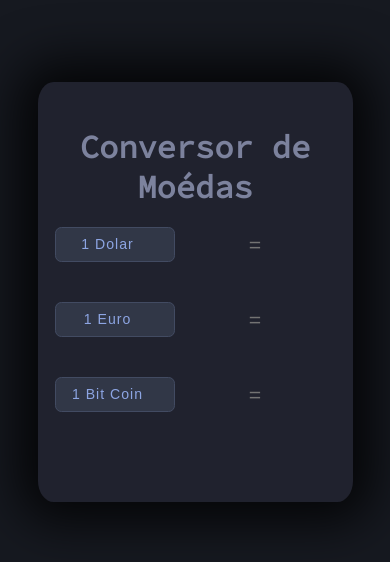
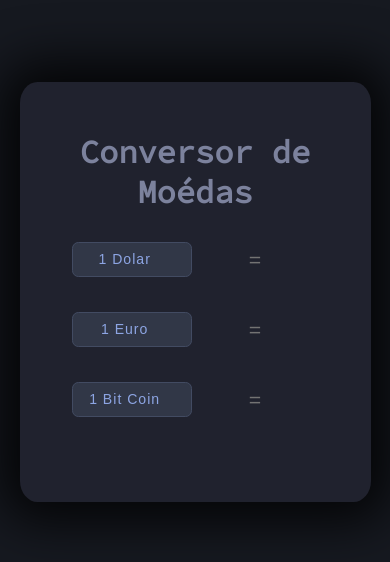
Before and after one commit to DaniloMelo/conversor-de-moedas, a plain HTML site: page index.html in a window 390 px wide. Shown: the part 130-692 px from the top of the page. Drawn offline with Linux system fonts and the light colour scheme; no server answers.

Commit message:
Adicionando media query para ajuste do layout em resoluções menores.

```diff
--- a/index.html
+++ b/index.html
@@ -19,7 +19,7 @@
 </head>
 
 <body>
-    <div class="wraper">
+    <div class="wrapper">
         <h1 class="title">Conversor de Moédas</h1>
         <div class="dolar">
             <input type="number" class="dolar__inp" placeholder="1 Dolar">
--- a/style.css
+++ b/style.css
@@ -1,10 +1,10 @@
-*{
+* {
     padding: 0;
     margin: 0;
     box-sizing: border-box;
 }
 
-body{
+body {
 
     font-family: 'Source Code Pro', monospace;
     display: flex;
@@ -14,39 +14,40 @@ body{
     background: rgb(22, 25, 32);
 }
 
-.wraper{
+.wrapper {
     display: flex;
     flex-direction: column;
-    justify-content: flex-end;
+    justify-content: center;
     align-items: center;
-    width: 315px;
+    width: 500px;
     height: 420px;
     border-radius: 5%;
     background: rgb(32, 34, 46);
-    box-shadow: 0px 0px 50px 20px rgba(0,0,0,0.8);
+    box-shadow: 0px 0px 50px 20px rgba(0, 0, 0, 0.8);
+    min-width: 350px
 }
 
-.title{
+.title {
     color: rgb(124, 130, 157);
     font-size: 2em;
     text-align: center;
-    margin-bottom: 20px;
+    margin: 0px auto 30px auto;
 }
 
 .dolar,
 .euro,
-.btc{
+.btc {
     display: flex;
     justify-content: space-between;
     align-items: center;
-    width: 280px;
-    margin-bottom: 40px;
+    width: 70%;
+    margin-bottom: 10%;
 
 }
 
 .dolar__inp,
 .euro__inp,
-.btc__inp{
+.btc__inp {
     background: rgb(49, 55, 71);
     border: 1px solid rgb(66, 75, 98);
     border-radius: .5em;
@@ -60,20 +61,17 @@ body{
 
 .dolar__inp::placeholder,
 .euro__inp::placeholder,
-.btc__inp::placeholder{
+.btc__inp::placeholder {
     text-align: center;
     color: rgb(141, 165, 227);
     font-size: 1.1em;
     letter-spacing: 1px;
 }
 
-.wraper div:nth-child(4){
-    margin-bottom: 90px;
-}
 
 .dolar__equal,
 .euro__equal,
-.btc__equal{
+.btc__equal {
 
     font-size: 1.5em;
     color: rgb(115, 115, 115);
@@ -81,8 +79,20 @@ body{
 
 .dolar__result,
 .euro__result,
-.btc__result{
+.btc__result {
     font-size: 2em;
     font-family: 'Caveat', cursive;
     color: rgb(233, 123, 64);
 }
+
+@media screen and (max-width: 500px) {
+    .wrapper {
+        width: 90%;
+    }
+
+    .dolar__result,
+    .euro__result,
+    .btc__result {
+        font-size: 1.5em
+    }
+}
```
